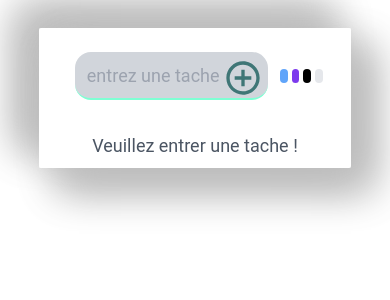
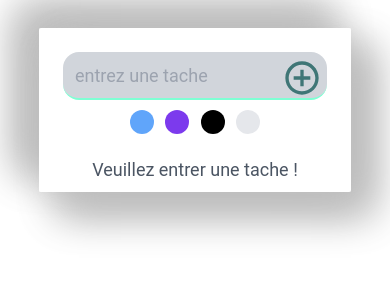
Before and after one commit to WIBR45919/ToDoList-in-Vue-js, a Vue app: page / in a window 390 px wide. Shown: the top 300 px of the page. Built offline with nearby package versions, Linux system fonts and the light colour scheme.

Commit message:
style: adapt the responsive design to the small screen

```diff
--- a/src/assets/css/main.css
+++ b/src/assets/css/main.css
@@ -4,10 +4,10 @@
 
 @layer components {
     .theme{
-        @apply w-1/6 flex justify-around items-center
+        @apply w-1/2 flex justify-around items-center
     }
     .theme span{
-        @apply inline-block w-3.5 h-3.5 rounded-2xl cursor-pointer m-0.5
+        @apply inline-block w-6 h-6 rounded-2xl cursor-pointer
     }
     .td-shadow{
         box-shadow: inset 20px 20px 40px #bebebe,
@@ -42,5 +42,8 @@
         svg text{
             display: block;
         }
+        .theme{
+            @apply w-1/6 mt-2
+        }
     }
 }
--- a/src/components/InputTask.vue
+++ b/src/components/InputTask.vue
@@ -1,5 +1,5 @@
 <template>
-   <div class="flex p-2.5 w-3/4 relative">
+   <div class="flex p-2.5 w-full relative md:w-3/4">
        <input class="b-b" type="text" required placeholder="entrez une tache" v-model="enter" @keyup.enter="sendTask">
           <button type="button" @click="sendTask" title="Ajouter a la liste des taches">
            <span>
--- a/src/components/Todo.vue
+++ b/src/components/Todo.vue
@@ -1,6 +1,6 @@
 <template>
     <div class="content">
-        <div class="flex justify-center items-center p-3.5 h-1/5" :class="chooseBg">
+        <div class="flex justify-center items-center flex-col md:flex-row p-3.5 h-1/5" :class="chooseBg">
             <InputTask  @addTask="addTask" />
             <div class="theme">
                 <span class="bg-blue-400" title="theme Aqua" @click="changeBg('Aqua')"></span>
```
